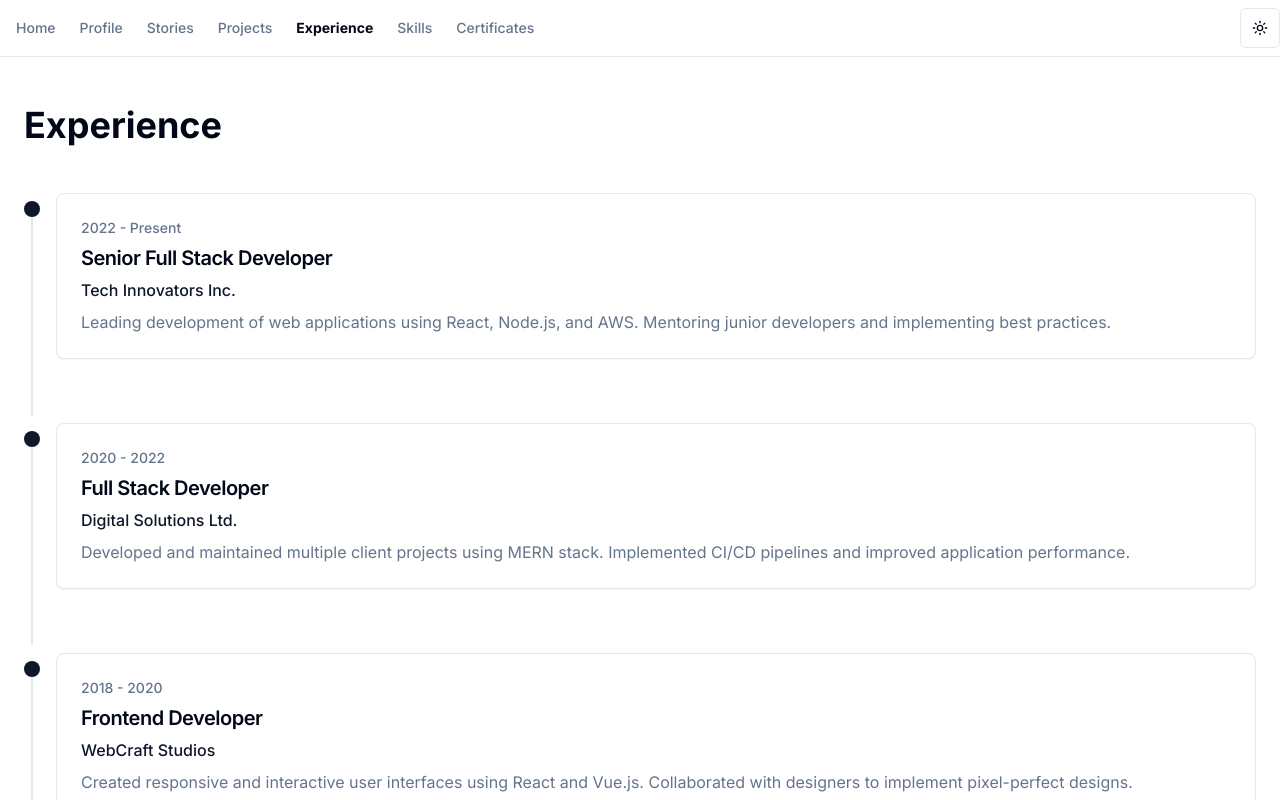
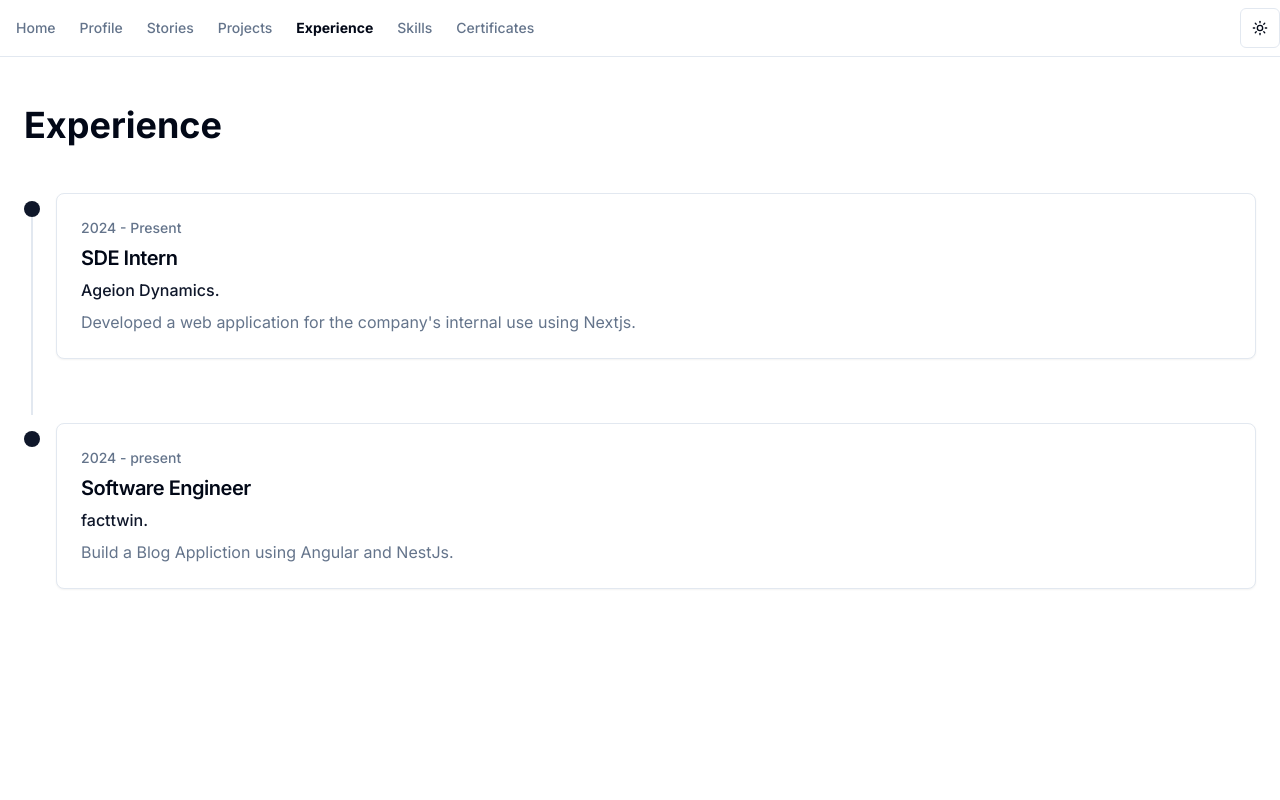
Before and after one commit to Jitendra797/portfolio, a Next.js app: page /experience in a window 1280 px wide. Shown: the top 800 px of the page. Built offline with nearby package versions, Linux system fonts and the light colour scheme.

Commit message:
update experience section with new roles and descriptions

```diff
--- a/app/experience/page.tsx
+++ b/app/experience/page.tsx
@@ -2,32 +2,17 @@ import { TimelineItem } from "@/components/timeline-item";
 
 const experiences = [
   {
-    date: "2022 - Present",
-    title: "Senior Full Stack Developer",
-    company: "Tech Innovators Inc.",
+    date: "2024 - Present",
+    title: "SDE Intern",
+    company: "Ageion Dynamics.",
     description:
-      "Leading development of web applications using React, Node.js, and AWS. Mentoring junior developers and implementing best practices.",
+      "Developed a web application for the company's internal use using Nextjs.",
   },
   {
-    date: "2020 - 2022",
-    title: "Full Stack Developer",
-    company: "Digital Solutions Ltd.",
-    description:
-      "Developed and maintained multiple client projects using MERN stack. Implemented CI/CD pipelines and improved application performance.",
-  },
-  {
-    date: "2018 - 2020",
-    title: "Frontend Developer",
-    company: "WebCraft Studios",
-    description:
-      "Created responsive and interactive user interfaces using React and Vue.js. Collaborated with designers to implement pixel-perfect designs.",
-  },
-  {
-    date: "2017 - 2018",
-    title: "Junior Web Developer",
-    company: "StartUp Nexus",
-    description:
-      "Assisted in the development of web applications using JavaScript and PHP. Gained experience in agile methodologies and version control.",
+    date: "2024 - present",
+    title: "Software Engineer",
+    company: "facttwin.",
+    description: "Build a Blog Appliction using Angular and NestJs.",
   },
 ];
 
```
